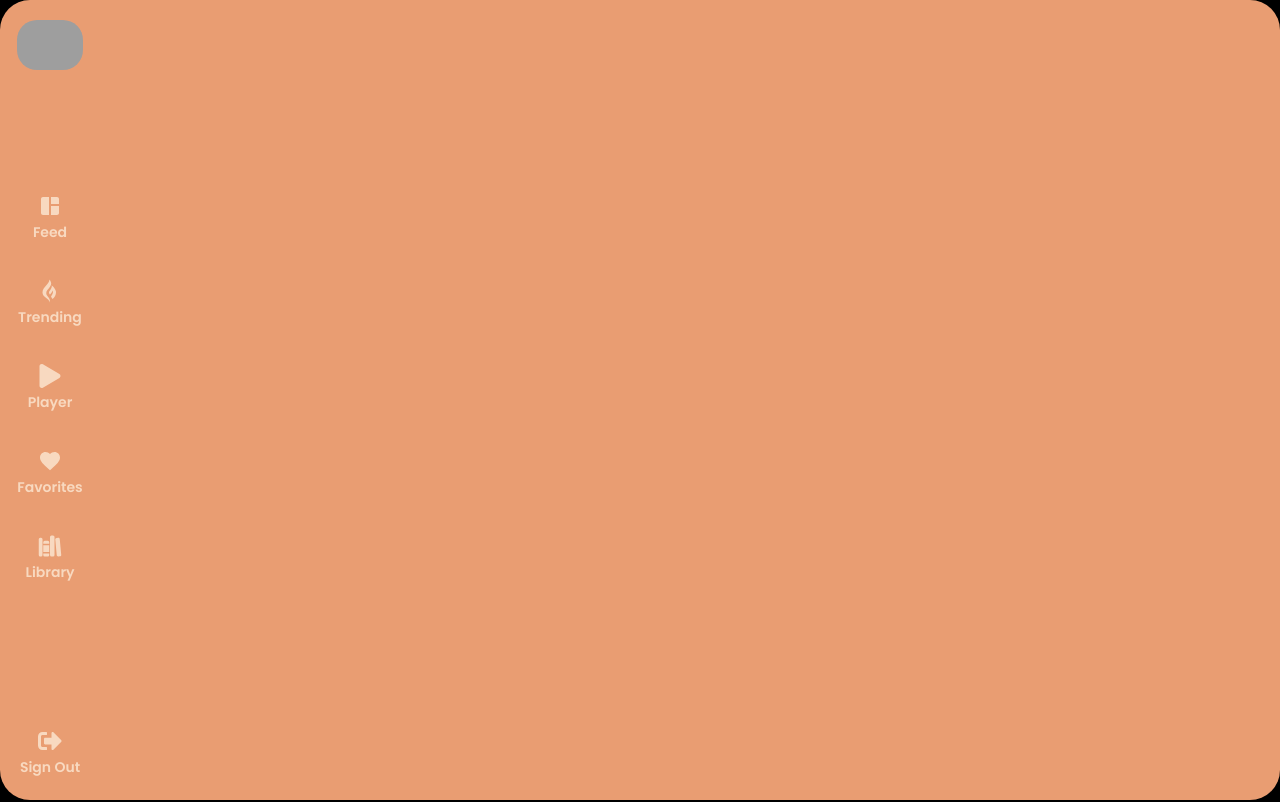
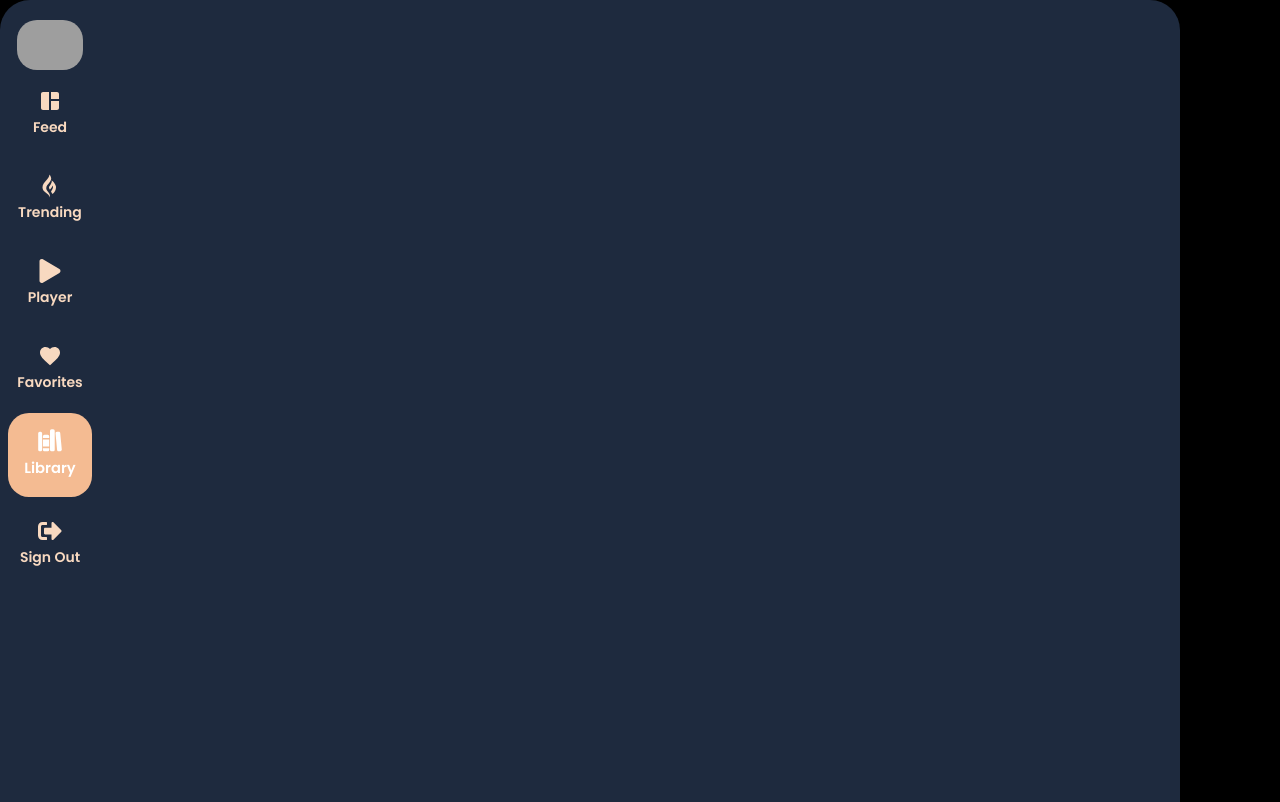
Before and after one commit to aletorrescamacho/Proyectobases2-FRONTEND-Grupo5, a Next.js app: page /foryou in a window 1280 px wide. Shown: the top 802 px of the page. Built offline with nearby package versions, Linux system fonts and the light colour scheme; grey boxes are pictures that could not be loaded.

Commit message:
cambios en las paginas del foryou

```diff
--- a/src/app/foryou/library/library.css
+++ /dev/null
@@ -1,8 +0,0 @@
-.screen-container{
-    width: calc(100%-100px);
-    height: 100%;
-    background-color: #1e2a3e;
-    border-radius: 30px;
-    flex: 1;
-
-  }
--- a/src/app/foryou/library/page.tsx
+++ b/src/app/foryou/library/page.tsx
@@ -1,8 +1,7 @@
-import React from 'react';
-import './library.css'
+import React from 'react'
 
 export default function Library() {
   return (
-    <div className='screen-container'>Library</div>
+    <div>Library</div>
   )
 }
--- a/src/app/foryou/page.jsx
+++ b/src/app/foryou/page.jsx
@@ -2,16 +2,25 @@ import Sidebar from "@/components/sidebar";
 import Navbar from "../navigation/navbar";
 import './page.css'
 import Library from "./library/page";
+import Footer from "../footer/footer";
 
 function ForYou() {
     return (
-      <>
+      <div className='screen-container'>
+        <Sidebar/>
+        <Footer/>
+      </div>
+
+    )
+
+  /*return (
+      <div className=".screen-container">
         <div className=" main-body">
             <Sidebar />
       </div>
-      </>
+      </div>
 
-    )
+    )*/
   }
 
   export default ForYou
--- a/src/app/globals.css
+++ b/src/app/globals.css
@@ -1,4 +1,5 @@
 @import url("https://fonts.googleapis.com/css2?family=Poppins:ital,wght@0,100;0,200;0,300;0,400;0,500;0,600;0,700;0,800;0,900;1,100;1,200;1,300;1,400;1,500;1,600;1,700;1,800;1,900&display=swap");
+
 
 @tailwind base;
 @tailwind components;
@@ -20,3 +21,10 @@ body{
     box-sizing: border-box;
     background-color: black;
 }
+
+.screen-container{
+  width: calc(100% - 100px);
+  height: 100%;
+  background-color: #1E2A3E;
+  border-radius: 30px;
+}
--- a/src/components/sidebar/index.tsx
+++ b/src/components/sidebar/index.tsx
@@ -21,7 +21,7 @@ export default function Sidebar() {
         <SidebarButton title="Trending" to="/foryou/trending" icon={<FaGripfire/>}/>
         <SidebarButton title="Player" to="/foryou/player" icon={<FaPlay/>}/>
         <SidebarButton title="Favorites" to="/foryou/favorites" icon={<MdFavorite/>}/>
-        <SidebarButton title="Library" to="/foryou/library" icon={<IoLibrary/>}/>
+        <SidebarButton title="Library" to="/foryou" icon={<IoLibrary/>}/>
       </div>
       <SidebarButton title="Sign Out" to="/" icon={<FaSignOutAlt/>}/>
     </div>
--- a/src/components/sidebarButton/sidebarButton.css
+++ b/src/components/sidebarButton/sidebarButton.css
@@ -12,13 +12,15 @@ a {
     justify-content: center;
     flex-direction: column;
     margin: 5px auto;
+    transition: all 0.5s ease;
+    background-color: rgba(244, 187, 146, 0.0);
 }
 
-/*.btn-body.active{
+.btn-body.active{
     background-color: rgba(244, 187, 146, 1);
     color: #fff;
-    transform: scale();
-}*/
+    transform: scale(1.05);
+}
 
 .btn-title{
     margin: 4px auto;
@@ -28,7 +30,5 @@ a {
 
 
 .btn-body:hover {
-    background-color: rgba(244, 187, 146, 1);
     color: #fff;
-    transform: scale();
 }
```
Also changed, not shown: src/app/foryou/favorites/page.tsx (+6 -1 lines), src/app/foryou/feed/page.tsx (+6 -1 lines), src/app/foryou/page.css (+0 -15 lines), src/app/foryou/player/page.tsx (+6 -1 lines), src/app/foryou/trending/page.tsx (+7 -1 lines).
